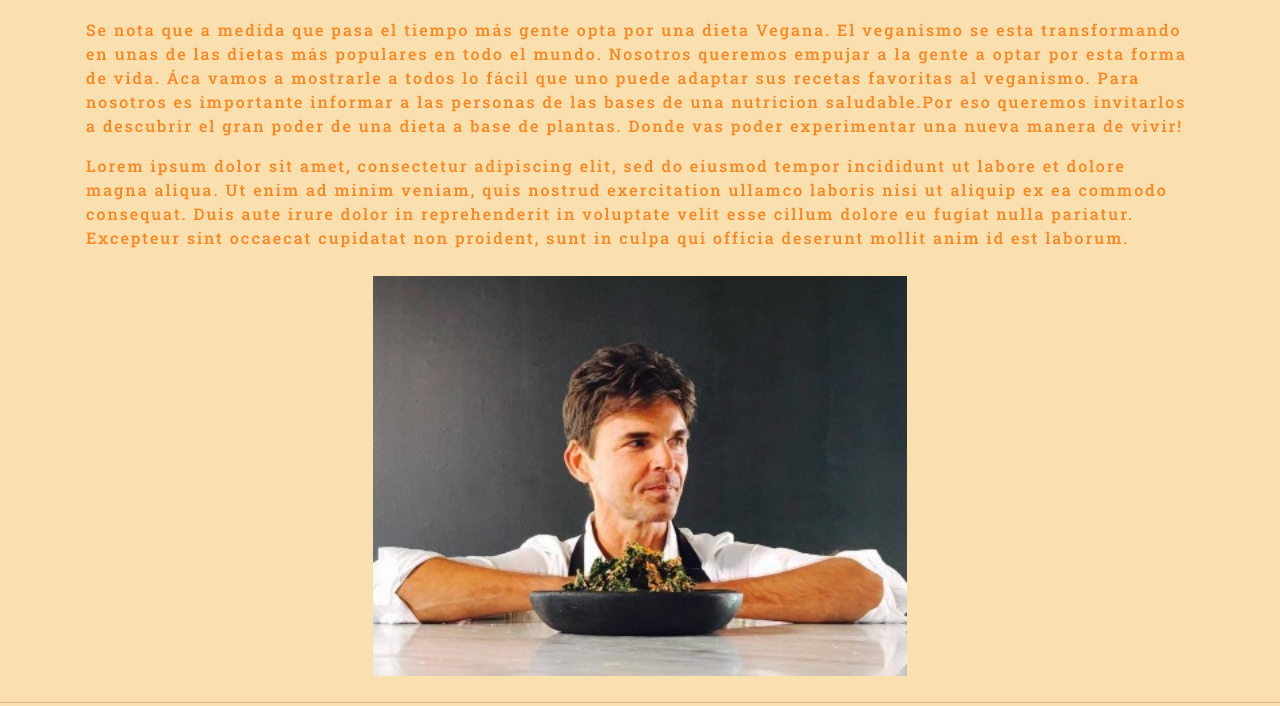
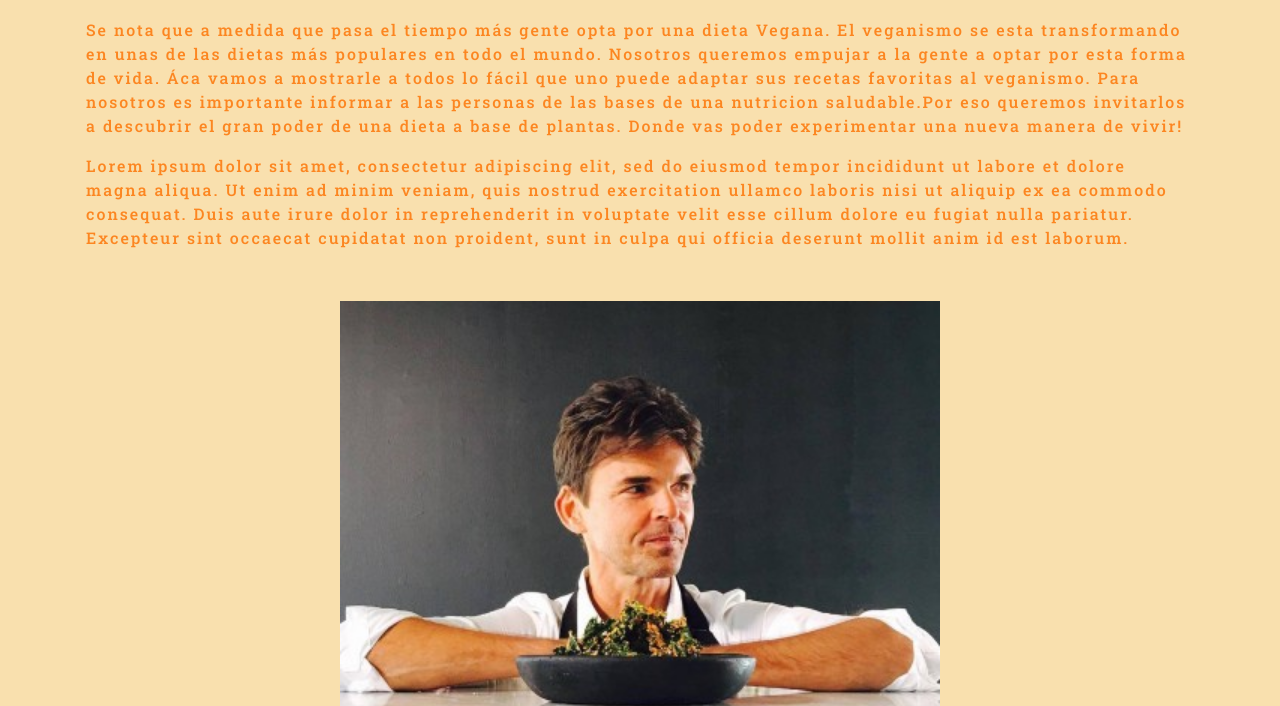
Before and after one commit to TrellixVulnTeam/saborvegano_CTAL, a website: page contacto.html in a window 1280 px wide. Shown: the part 246-952 px from the top of the page. Drawn offline with nearby package versions, Linux system fonts and the light colour scheme.

Commit message:
Cambio de formatos de imagen en contacto.html

```diff
--- a/SCSS/_grid.scss
+++ b/SCSS/_grid.scss
@@ -29,7 +29,7 @@
       border-radius: 20px;
     }
     .imagen-contacto-mobile {
-      width: 700px;
+      width: 600px;
       height: 500px;
       object-fit: contain;
       border-radius: 20px;
@@ -53,9 +53,10 @@
     }
     .imagen-contacto-mobile {
       width: 600px;
-      height: 400px;
+      height: 500px;
       object-fit: contain;
       border-radius: 20px;
+      margin: 10px;
     }
     .boton-receta-contenedor {
       border-radius: 20px;
--- a/contacto.html
+++ b/contacto.html
@@ -4,7 +4,7 @@
 
 <head>
     <meta charset="utf-8">
-    <meta name="viewport" content="width=device-width, inicial-scale=1">
+    <meta name="viewport" content="width=device-width, initial-scale=1">
     <title>Sabor Vegano</title>
     <meta name="description" content="Cocina Saludable, Conciente y Vegana">
     <meta name="keywords"
```
Also changed, not shown: CSS/estilosCSS.css.
